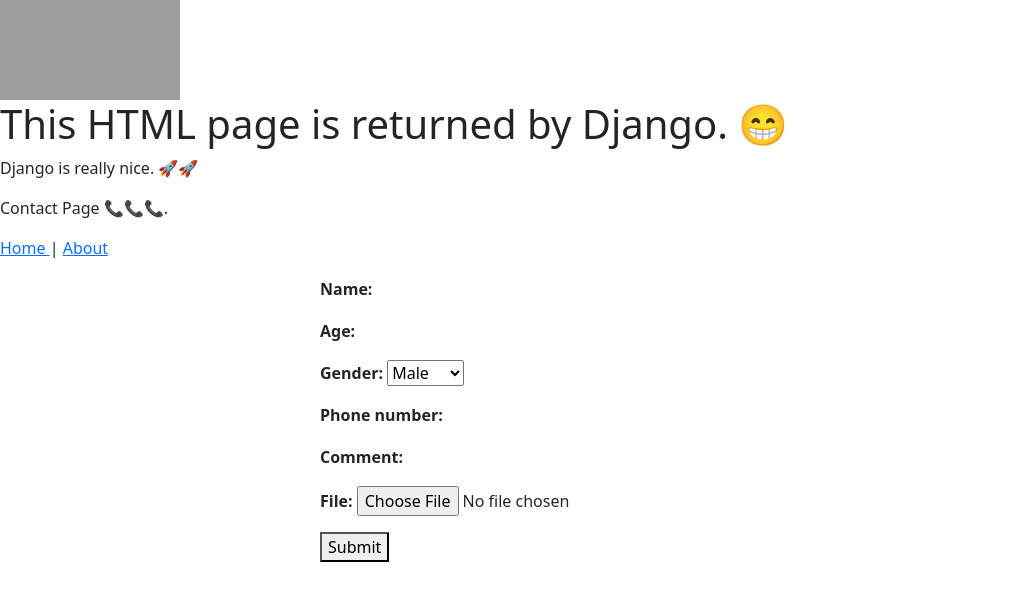
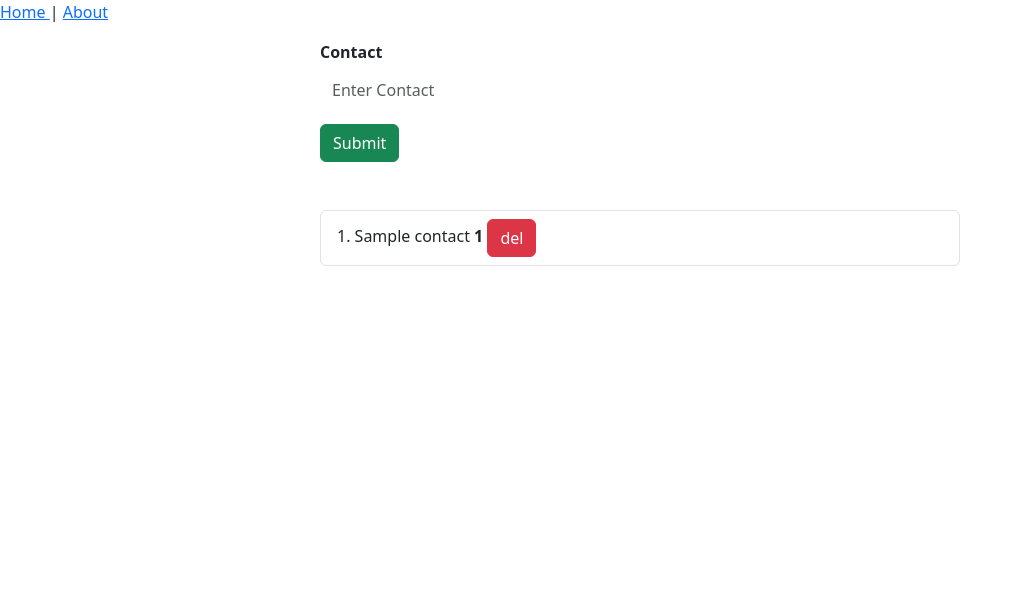
Before and after one commit to boxabhi/DJANGO_GEEKS_FOR_GEEKS_COURSE, a Django app: page /contact/ in a window 1280 px wide. Shown: the top 601 px of the page, without its empty margins (0-1023 px from the left). Run offline with Django 5.2, Linux system fonts and the light colour scheme; tables that the repository leaves empty hold one stand-in row (values such as "Sample post"); grey boxes are pictures that could not be loaded.

Commit message:
added signals

```diff
--- a/core/urls.py
+++ b/core/urls.py
@@ -16,10 +16,11 @@
 """
 from django.contrib import admin
 from django.urls import path
-from home.views import index, about, contact , dynamic_url  ,project , request_product
+from home.views import index, about, contact , dynamic_url  ,project , request_product, delete_contact
 
 urlpatterns = [
     path('', index , name="index"),
+    path('delete_contact/<id>/' , delete_contact , name="delete_contact"),
     path('<int:id>/<int:name>/', dynamic_url , name="dynamic_url"),
     path('request-product/' , request_product , name="request_product"),
     path('about/', about , name="about"),
--- a/home/models.py
+++ b/home/models.py
@@ -97,13 +97,22 @@
         db_table = "product_table"
 
 
+from django.db.models.signals import post_save , post_delete
+from django.dispatch import receiver
 
 class Contact(models.Model):
     name = models.CharField(max_length=100)
-    age = models.IntegerField()
-    gender = models.CharField(max_length=100, choices = (
-        ("Male" , "Male"),
-        ("Female", "Female")) , default="Male" )
-    phone_number = models.CharField(max_length = 10, null = True , blank = True)
-    comment = models.CharField(max_length=100000)
-    file = models.FileField(upload_to="files", null = True , blank=True)
+    contact_id = models.CharField(max_length = 100 , null=True , blank = True)
+
+
+@receiver(post_save , sender = Contact)
+def contact_obj_created(sender , instance, created , **kwargs):
+    print("CONTACT CREATED")
+    if created:
+        instance.contact_id = f"{(instance.name)}-{str(instance.id).zfill(5)}"
+        instance.save()
+
+
+@receiver(post_delete , sender = Contact)
+def contact_obj_deleted(sender , instance , **kwargs):
+    print("CONTACT DELETDD")
--- a/home/templates/contact.html
+++ b/home/templates/contact.html
@@ -1,11 +1,8 @@
 {% extends "base.html"%}
+<script src="https://cdn.jsdelivr.net/npm/@popperjs/core@2.11.8/dist/umd/popper.min.js" integrity="sha384-I7E8VVD/ismYTF4hNIPjVp/Zjvgyol6VFvRkX/vR+Vc4jQkC+hVqc2pM8ODewa9r" crossorigin="anonymous"></script>
+<script src="https://cdn.jsdelivr.net/npm/bootstrap@5.3.2/dist/js/bootstrap.min.js" integrity="sha384-BBtl+eGJRgqQAUMxJ7pMwbEyER4l1g+O15P+16Ep7Q9Q+zqX6gSbd85u4mG4QzX+" crossorigin="anonymous"></script>
+{% block start %}
 
-{% block start %}
-{% include  "image.html" %}
-
-    <h1>This HTML page is returned by Django.  😁</h1>
-    <p>Django is really nice. 🚀🚀</p>
-    <p>Contact Page 📞📞📞.</p>
 
     <p>
         <a href="{% url 'index' %}"> Home </a> |
@@ -16,14 +13,29 @@
     <div class="col-6 mx-auto">
         <form method="POST" enctype="multipart/form-data">
             {% csrf_token %}
-            {{form.as_p}}
+                  <div class="mb-3">
+                    <label for="disabledTextInput" class="form-label">Contact</label>
+                    <input type="text" name="name" id="disabledTextInput" class="form-control" placeholder="Enter Contact">
+                  </div>
 
-            <button type="submit"> Submit</button>
+
+            <button type="submit" class="btn btn-success"> Submit</button>
         </form>
 
     </div>
 
+    <div class="col-6 mx-auto mt-5">
+    <ul class="list-group">
+        {% for contact in contacts %}
+        <li class="list-group-item">{{forloop.counter}}. {{contact.name}} <b>
+            {{contact.contact_id}}</b>
 
+            <a href="{% url 'delete_contact' contact.id %}" class="btn btn-danger">del</a>
+        </li>
+       {% endfor %}
+      </ul>
+
+    </div>
 
     <style>
         input{
--- a/home/views.py
+++ b/home/views.py
@@ -7,6 +7,19 @@
 from django.contrib import messages
 
 
+
+def contact(request):
+    if request.method == "POST":
+        name = request.POST.get('name')
+        Contact.objects.create(name = name)
+        return redirect("/contact/")
+    context = {'contacts' : Contact.objects.all()}
+    return render(request, 'contact.html', context)
+
+def delete_contact(request, id):
+    contact = Contact.objects.get(id = id)
+    contact.delete()
+    return redirect("/contact/")
 
 
 def index(request):
@@ -28,18 +41,18 @@
 def about(request):
     return render(request, 'about.html')
 
-def contact(request):
+# def contact(request):
 
-    if request.method == "POST":
-        form = ContactForm(request.POST, request.FILES)
-        if form.is_valid():
-            form.save()
-            return redirect('/contact/')
+#     if request.method == "POST":
+#         form = ContactForm(request.POST, request.FILES)
+#         if form.is_valid():
+#             form.save()
+#             return redirect('/contact/')
 
 
-    form = ContactForm()
-    context = {'form' : form}
-    return render(request, 'contact.html' , context)
+#     form = ContactForm()
+#     context = {'form' : form}
+#     return render(request, 'contact.html' , context)
 
 
 
```
Also changed, not shown: home/migrations/0027_remove_contact_age_remove_contact_comment_and_more.py (added).
